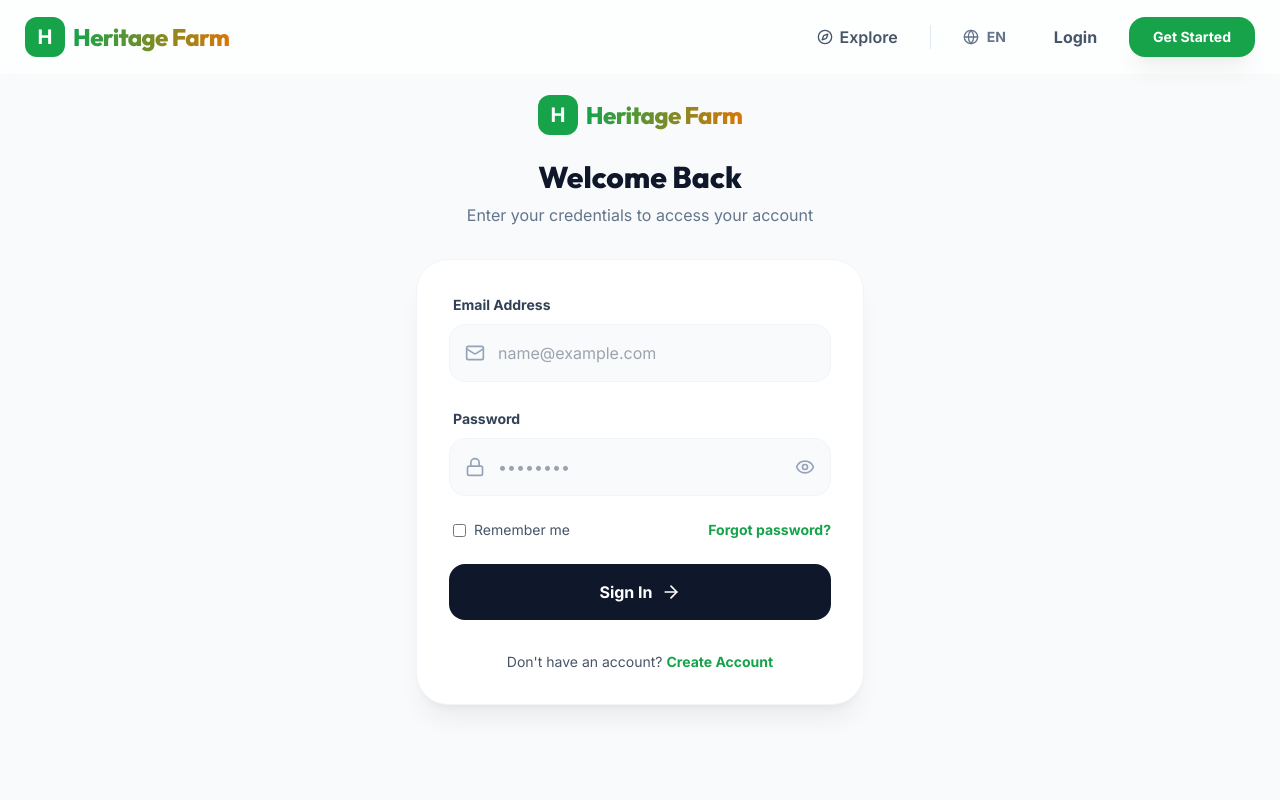
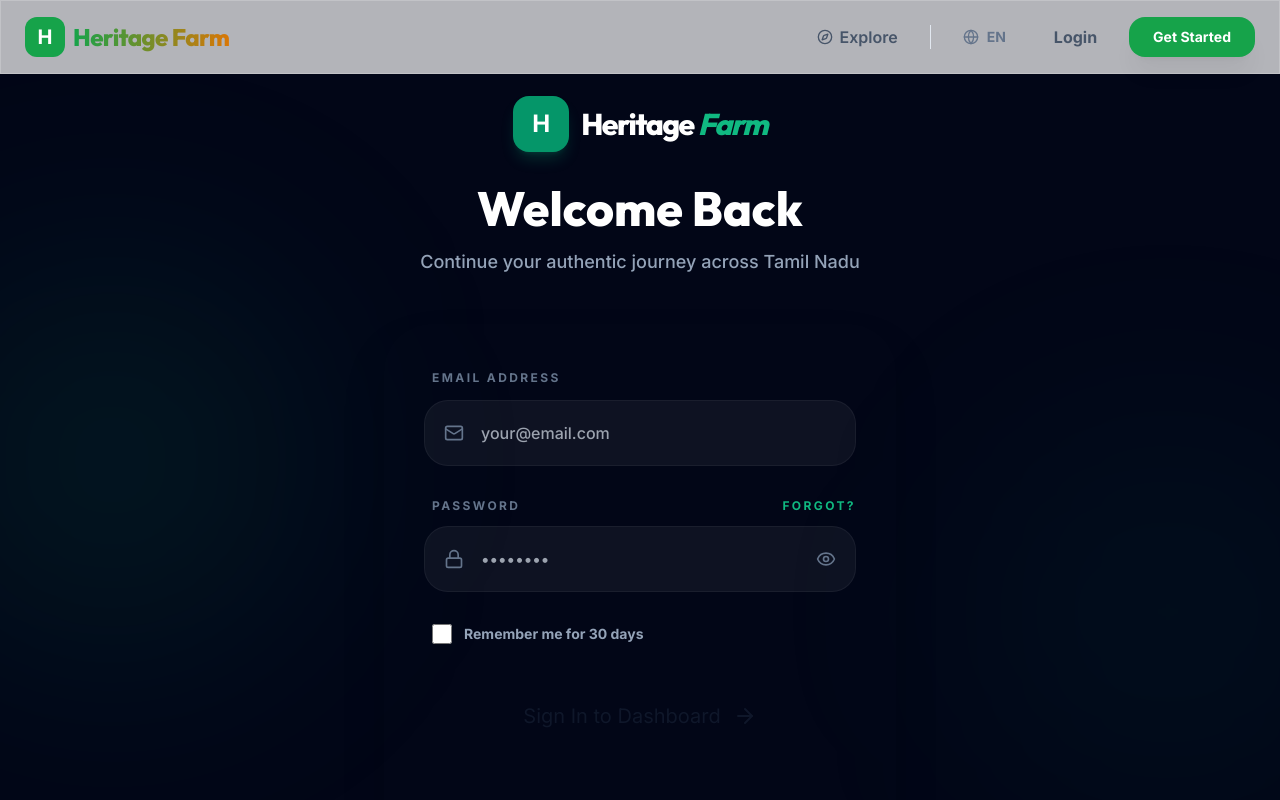
Before and after one commit to Vinitharameshchand/heritage-farm-tn, a React app in the folder frontend/: page /login in a window 1280 px wide. Shown: the top 800 px of the page. Built offline with nearby package versions, Linux system fonts and the light colour scheme; no server answers; the HTML template or start-up script is replaced by a standard one.

Commit message:
add validation

```diff
--- a/frontend/src/pages/Login.jsx
+++ b/frontend/src/pages/Login.jsx
@@ -1,6 +1,6 @@
 import React, { useState } from 'react';
 import { motion } from 'framer-motion';
-import { Eye, EyeOff, Mail, Lock, ArrowRight } from 'lucide-react';
+import { Eye, EyeOff, Mail, Lock, ArrowRight, ShieldCheck, AlertCircle } from 'lucide-react';
 import { Link, useNavigate } from 'react-router-dom';
 import { useAuth } from '../contexts/AuthContext';
 
@@ -28,92 +28,108 @@ const Login = () => {
     };
 
     return (
-        <div className="min-h-screen flex items-center justify-center px-6 py-12 bg-slate-50">
+        <div className="min-h-screen flex items-center justify-center px-6 py-24 bg-slate-950 relative overflow-hidden">
+            {/* Background Decoration */}
+            <div className="absolute top-1/4 -left-20 w-96 h-96 bg-emerald-500/10 blur-[120px] rounded-full" />
+            <div className="absolute bottom-1/4 -right-20 w-96 h-96 bg-emerald-500/5 blur-[120px] rounded-full" />
+
             <motion.div
-                initial={{ opacity: 0, y: 20 }}
-                animate={{ opacity: 1, y: 0 }}
-                className="max-w-md w-full"
+                initial={{ opacity: 0, scale: 0.95 }}
+                animate={{ opacity: 1, scale: 1 }}
+                className="max-w-lg w-full relative z-10"
             >
-                <div className="text-center mb-8">
-                    <Link to="/" className="inline-flex items-center gap-2 mb-6">
-                        <div className="w-10 h-10 bg-primary-600 rounded-xl flex items-center justify-center text-white font-bold text-xl">
+                <div className="text-center mb-12">
+                    <Link to="/" className="inline-flex items-center gap-3 mb-8 group">
+                        <div className="w-14 h-14 bg-emerald-600 rounded-2xl flex items-center justify-center text-white font-black text-2xl shadow-lg shadow-emerald-500/20 group-hover:scale-110 transition-transform">
                             H
                         </div>
-                        <span className="text-2xl font-outfit font-extrabold tracking-tight gradient-text">
-                            Heritage Farm
+                        <span className="text-3xl font-outfit font-black tracking-tighter text-white">
+                            Heritage <span className="text-emerald-500 italic">Farm</span>
                         </span>
                     </Link>
-                    <h2 className="text-3xl font-outfit font-black mb-2">Welcome Back</h2>
-                    <p className="text-slate-500">Enter your credentials to access your account</p>
+                    <h2 className="text-5xl font-outfit font-black mb-4 text-white">Welcome Back</h2>
+                    <p className="text-slate-400 text-lg font-medium">Continue your authentic journey across Tamil Nadu</p>
                 </div>
 
-                <div className="bg-white p-8 rounded-[32px] premium-shadow border border-slate-100">
+                <div className="glass-card p-10 rounded-[48px] border-white/5 shadow-2xl">
                     {error && (
-                        <div className="mb-6 p-4 bg-red-50 border border-red-100 text-red-600 rounded-2xl text-sm font-medium">
+                        <motion.div
+                            initial={{ opacity: 0, x: -20 }}
+                            animate={{ opacity: 1, x: 0 }}
+                            className="mb-8 p-5 bg-red-500/10 border border-red-500/20 text-red-400 rounded-2xl text-sm font-bold flex items-center gap-3"
+                        >
+                            <AlertCircle className="w-5 h-5 flex-shrink-0" />
                             {error}
-                        </div>
+                        </motion.div>
                     )}
 
-                    <form onSubmit={handleSubmit} className="space-y-6">
-                        <div className="space-y-2">
-                            <label className="text-sm font-bold text-slate-700 ml-1">Email Address</label>
-                            <div className="relative">
-                                <Mail className="absolute left-4 top-1/2 -translate-y-1/2 w-5 h-5 text-slate-400" />
+                    <form onSubmit={handleSubmit} className="space-y-8">
+                        <div className="space-y-3">
+                            <label className="text-xs font-black uppercase tracking-[0.2em] text-slate-500 ml-2">Email Address</label>
+                            <div className="relative group">
+                                <Mail className="absolute left-5 top-1/2 -translate-y-1/2 w-5 h-5 text-slate-500 group-focus-within:text-emerald-500 transition-colors" />
                                 <input
                                     type="email"
                                     required
-                                    placeholder="name@example.com"
-                                    className="w-full pl-12 pr-4 py-4 bg-slate-50 rounded-2xl border border-slate-100 focus:outline-none focus:ring-2 focus:ring-primary-500/20 focus:bg-white transition-all"
+                                    placeholder="your@email.com"
+                                    className="w-full pl-14 pr-5 py-5 bg-white/5 rounded-3xl border border-white/5 focus:outline-none focus:border-emerald-500/50 focus:bg-white/10 text-white font-medium transition-all"
                                     value={formData.email}
                                     onChange={(e) => setFormData({ ...formData, email: e.target.value })}
                                 />
                             </div>
                         </div>
 
-                        <div className="space-y-2">
-                            <label className="text-sm font-bold text-slate-700 ml-1">Password</label>
-                            <div className="relative">
-                                <Lock className="absolute left-4 top-1/2 -translate-y-1/2 w-5 h-5 text-slate-400" />
+                        <div className="space-y-3">
+                            <div className="flex justify-between items-center ml-2">
+                                <label className="text-xs font-black uppercase tracking-[0.2em] text-slate-500">Password</label>
+                                <a href="#" className="text-xs font-black uppercase tracking-[0.2em] text-emerald-500 hover:text-emerald-400 transition-colors">Forgot?</a>
+                            </div>
+                            <div className="relative group">
+                                <Lock className="absolute left-5 top-1/2 -translate-y-1/2 w-5 h-5 text-slate-500 group-focus-within:text-emerald-500 transition-colors" />
                                 <input
                                     type={showPassword ? 'text' : 'password'}
                                     required
                                     placeholder="••••••••"
-                                    className="w-full pl-12 pr-12 py-4 bg-slate-50 rounded-2xl border border-slate-100 focus:outline-none focus:ring-2 focus:ring-primary-500/20 focus:bg-white transition-all"
+                                    className="w-full pl-14 pr-14 py-5 bg-white/5 rounded-3xl border border-white/5 focus:outline-none focus:border-emerald-500/50 focus:bg-white/10 text-white font-medium transition-all"
                                     value={formData.password}
                                     onChange={(e) => setFormData({ ...formData, password: e.target.value })}
                                 />
                                 <button
                                     type="button"
                                     onClick={() => setShowPassword(!showPassword)}
-                                    className="absolute right-4 top-1/2 -translate-y-1/2 text-slate-400 hover:text-slate-600"
+                                    className="absolute right-5 top-1/2 -translate-y-1/2 text-slate-500 hover:text-white transition-colors"
                                 >
                                     {showPassword ? <EyeOff className="w-5 h-5" /> : <Eye className="w-5 h-5" />}
                                 </button>
                             </div>
                         </div>
 
-                        <div className="flex items-center justify-between ml-1 text-sm">
-                            <label className="flex items-center gap-2 cursor-pointer text-slate-600">
-                                <input type="checkbox" className="rounded border-slate-200 text-primary-600 focus:ring-primary-500/20" />
-                                Remember me
-                            </label>
-                            <a href="#" className="text-primary-600 font-bold hover:underline">Forgot password?</a>
+                        <div className="flex items-center gap-3 ml-2">
+                            <input type="checkbox" id="remember" className="w-5 h-5 rounded-lg bg-white/5 border-white/10 text-emerald-500 focus:ring-emerald-500/20" />
+                            <label htmlFor="remember" className="text-sm font-bold text-slate-400 cursor-pointer">Remember me for 30 days</label>
                         </div>
 
                         <button
                             type="submit"
                             disabled={isLoading}
-                            className="w-full h-14 bg-slate-900 text-white rounded-2xl font-bold flex items-center justify-center gap-2 hover:bg-slate-800 transition-all active:scale-95 disabled:opacity-70 disabled:active:scale-100"
+                            className="w-full h-20 btn-primary text-xl flex items-center justify-center gap-3 disabled:opacity-50"
                         >
-                            {isLoading ? 'Signing in...' : 'Sign In'}
-                            {!isLoading && <ArrowRight className="w-5 h-5" />}
+                            {isLoading ? 'Decrypting Access...' : 'Sign In to Dashboard'}
+                            {!isLoading && <ArrowRight className="w-6 h-6" />}
                         </button>
                     </form>
 
-                    <div className="mt-8 text-center text-sm text-slate-600">
-                        Don't have an account?{' '}
-                        <Link to="/signup" className="text-primary-600 font-bold hover:underline">Create Account</Link>
+                    <div className="mt-12 text-center">
+                        <p className="text-slate-500 font-bold mb-4">Uncharted territory?</p>
+                        <Link to="/signup" className="inline-flex items-center gap-2 text-emerald-500 font-black uppercase tracking-[0.2em] text-sm hover:gap-4 transition-all">
+                            Create New Identity <ArrowRight className="w-4 h-4" />
+                        </Link>
                     </div>
+                </div>
+
+                <div className="mt-12 flex justify-center items-center gap-3 text-slate-600">
+                    <ShieldCheck className="w-5 h-5 text-emerald-500/40" />
+                    <span className="text-xs font-black uppercase tracking-[0.2em]">End-to-End Encrypted Session</span>
                 </div>
             </motion.div>
         </div>
```
